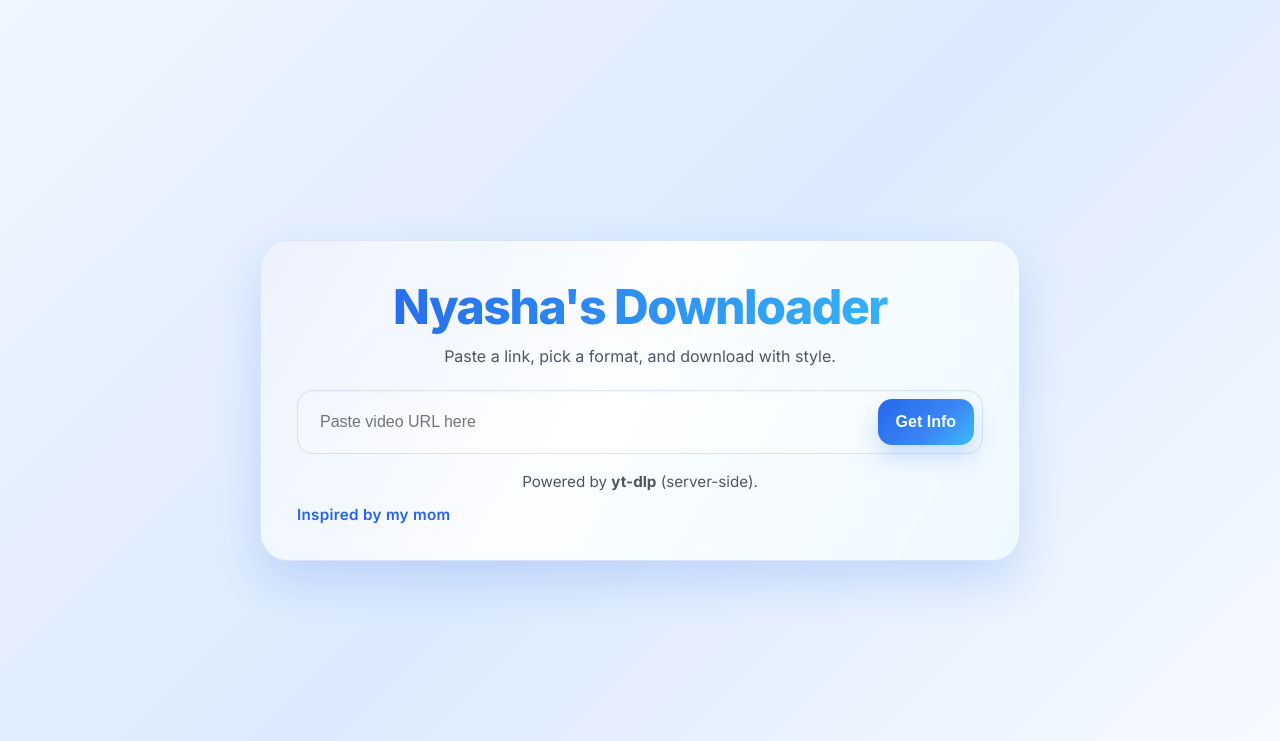
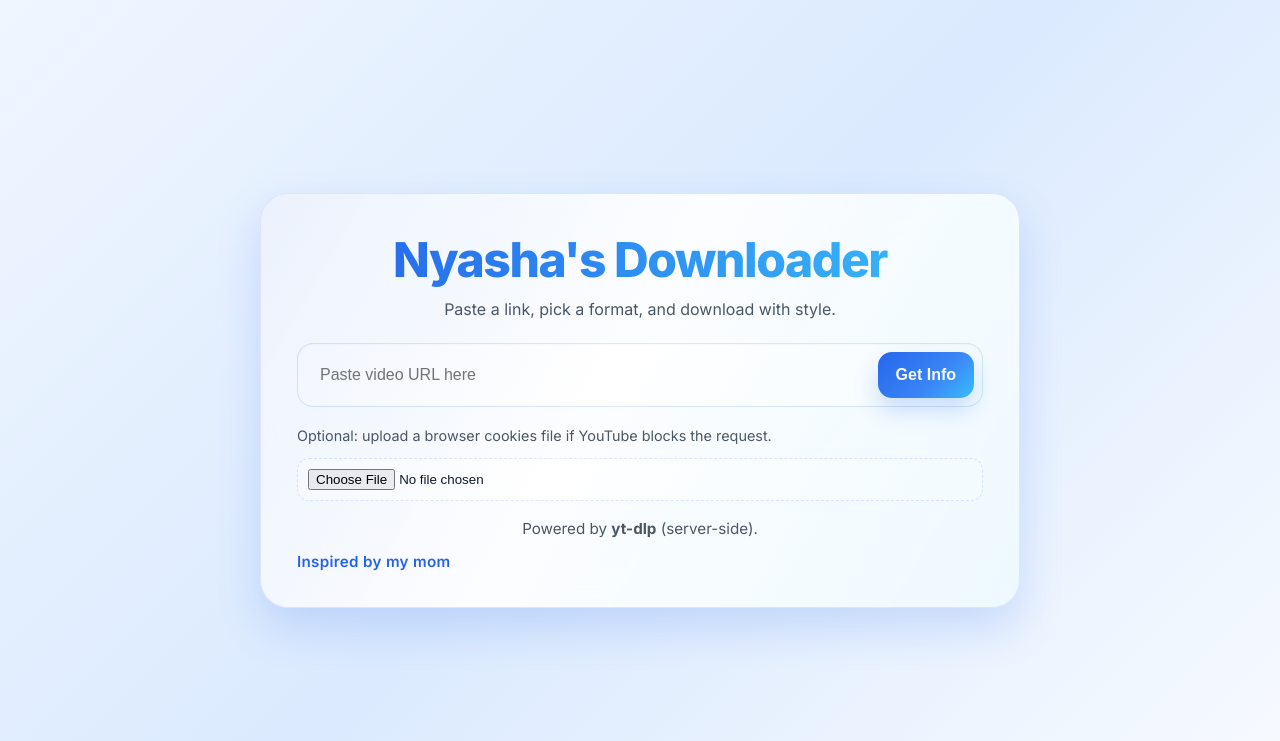
Before and after one commit to Nyashley3/nyashas_downloader, a Flask app: page / in a window 1280 px wide. Shown: the top 741 px of the page. Run offline with Flask 2, Linux system fonts and the light colour scheme; some libraries are stand-ins or nearby versions.

Commit message:
Cookies handling Fix

```diff
--- a/app.py
+++ b/app.py
@@ -1,5 +1,6 @@
 from flask import Flask, render_template, request, send_from_directory, url_for, redirect
 from yt_dlp import YoutubeDL
+from werkzeug.utils import secure_filename
 import os
 import uuid
 import glob
@@ -41,6 +42,36 @@ def cleanup_expired_files(interval_seconds=60):
         time.sleep(interval_seconds)
 
 
+def save_uploaded_cookies(request_obj):
+    cookies_file = request_obj.files.get('cookies_file')
+    if not cookies_file or not getattr(cookies_file, 'filename', ''):
+        return None
+    safe_name = secure_filename(cookies_file.filename) or 'cookies.txt'
+    path = os.path.join(TMP_DIR, f"{uuid.uuid4().hex}_{safe_name}")
+    cookies_file.save(path)
+    return path
+
+
+def build_yt_dlp_options(cookies_path=None, skip_download=False):
+    options = {'quiet': True, 'no_warnings': True, 'nplaylist': True}
+    if skip_download:
+        options['skip_download'] = True
+    if cookies_path:
+        options['cookiefile'] = cookies_path
+    return options
+
+
+def explain_yt_dlp_error(error):
+    message = str(error).lower()
+    if 'not a bot' in message or 'confirm you’re not a bot' in message or 'captcha' in message or 'sign in to confirm' in message:
+        return (
+            'YouTube is blocking this request from the server. '
+            'If you have a browser cookies file, upload it here to try again. '
+            'Otherwise, try a different video source or wait a bit and try again.'
+        )
+    return str(error)
+
+
 # start cleanup thread
 cleanup_thread = threading.Thread(target=cleanup_expired_files, daemon=True)
 cleanup_thread.start()
@@ -59,12 +90,17 @@ def info():
     if not url:
         return render_template('index.html', error='Please provide a video URL')
 
-    ydl_opts = {'skip_download': True, 'quiet': True, 'no_warnings': True}
+    cookies_path = None
     try:
+        cookies_path = save_uploaded_cookies(request)
+        ydl_opts = build_yt_dlp_options(cookies_path=cookies_path, skip_download=True)
         with YoutubeDL(ydl_opts) as ydl:
             info = ydl.extract_info(url, download=False)
     except Exception as e:
-        return render_template('index.html', error=str(e))
+        return render_template('index.html', error=explain_yt_dlp_error(e))
+    finally:
+        if cookies_path and os.path.exists(cookies_path):
+            os.remove(cookies_path)
 
     # handle playlists by taking the first entry
     if isinstance(info, dict) and 'entries' in info and info['entries']:
@@ -129,11 +165,19 @@ def download():
         'noplaylist': True,
     }
 
+    cookies_path = None
     try:
+        cookies_path = save_uploaded_cookies(request)
+        ydl_opts = dict(ydl_opts)
+        if cookies_path:
+            ydl_opts['cookiefile'] = cookies_path
         with YoutubeDL(ydl_opts) as ydl:
             ydl.extract_info(url, download=True)
     except Exception as e:
-        return render_template('index.html', error=f'Download failed: {e}')
+        return render_template('index.html', error=f'Download failed: {explain_yt_dlp_error(e)}')
+    finally:
+        if cookies_path and os.path.exists(cookies_path):
+            os.remove(cookies_path)
 
     matches = glob.glob(os.path.join(TMP_DIR, unique + '.*'))
     if not matches:
--- a/templates/index.html
+++ b/templates/index.html
@@ -115,6 +115,18 @@
         font-weight: 600;
         letter-spacing: 0.02em;
       }
+      .helper {
+        color: var(--muted);
+        font-size: 0.9rem;
+        margin-top: 6px;
+      }
+      input[type="file"] {
+        width: 100%;
+        border: 1px dashed var(--border);
+        border-radius: 12px;
+        padding: 10px;
+        background: white;
+      }
       .footer {
         margin-top: 18px;
         text-align: center;
@@ -138,11 +150,13 @@
       {% if error %}
         <div class="alert">{{ error }}</div>
       {% endif %}
-      <form action="/info" method="post">
+      <form action="/info" method="post" enctype="multipart/form-data">
         <div class="input-row">
           <input type="text" name="url" placeholder="Paste video URL here" required />
           <button type="submit">Get Info</button>
         </div>
+        <div class="helper">Optional: upload a browser cookies file if YouTube blocks the request.</div>
+        <input type="file" name="cookies_file" accept=".txt,.cookies" />
       </form>
       <div class="footer">Powered by <strong>yt-dlp</strong> (server-side).</div>
       <div class="accent-line">Inspired by my mom</div>
--- a/templates/result.html
+++ b/templates/result.html
@@ -146,7 +146,7 @@
         <div class="panel">
           <h2>Popular formats</h2>
           {% if formats %}
-            <form action="/download" method="post">
+            <form action="/download" method="post" enctype="multipart/form-data">
               <input type="hidden" name="url" value="{{ url }}" />
               <table>
                 <thead><tr><th>Select</th><th>Quality</th><th>Size</th></tr></thead>
@@ -178,6 +178,10 @@
                   </select>
                 </label>
               </div>
+              <div class="panel" style="margin-top: 14px;">
+                <div class="meta">Optional cookies file for YouTube</div>
+                <input type="file" name="cookies_file" accept=".txt,.cookies" style="width:100%;margin-top:8px;" />
+              </div>
               <div class="btn-row">
                 <button type="submit">Download</button>
                 <a class="button" href="/">Back</a>
```
